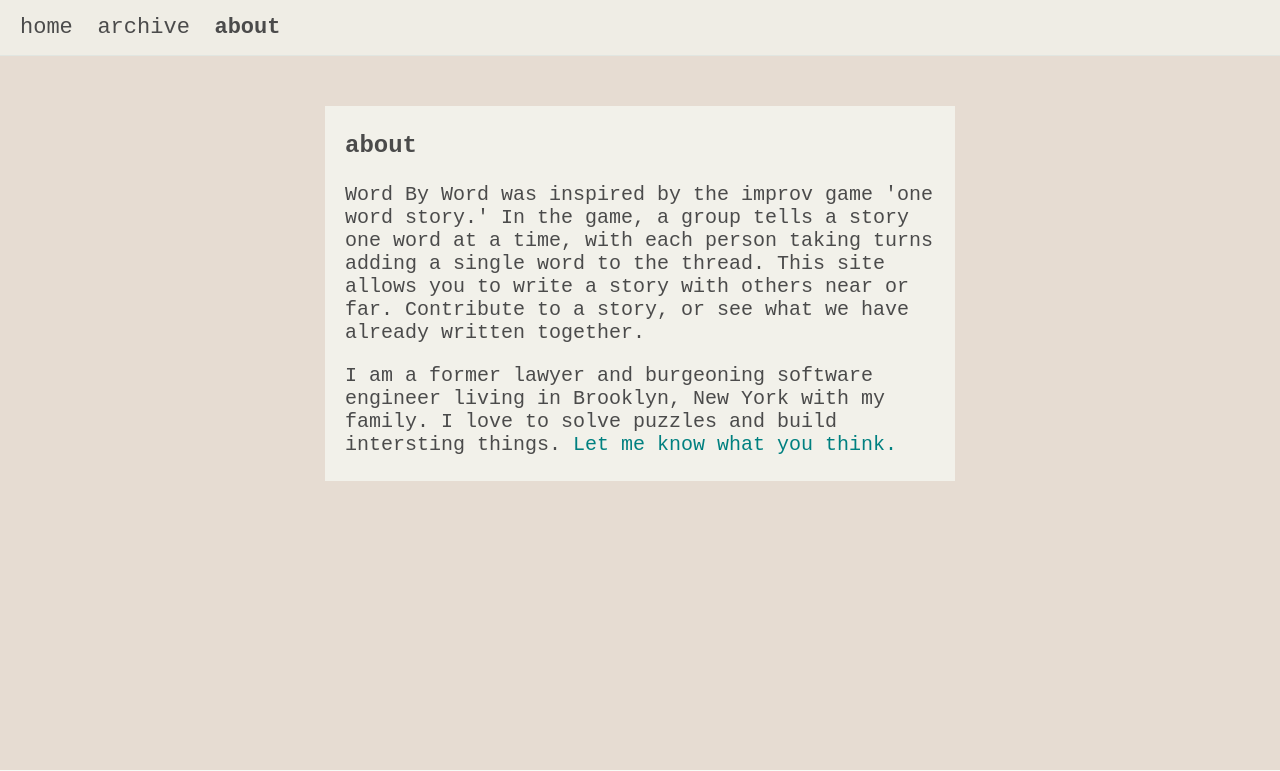
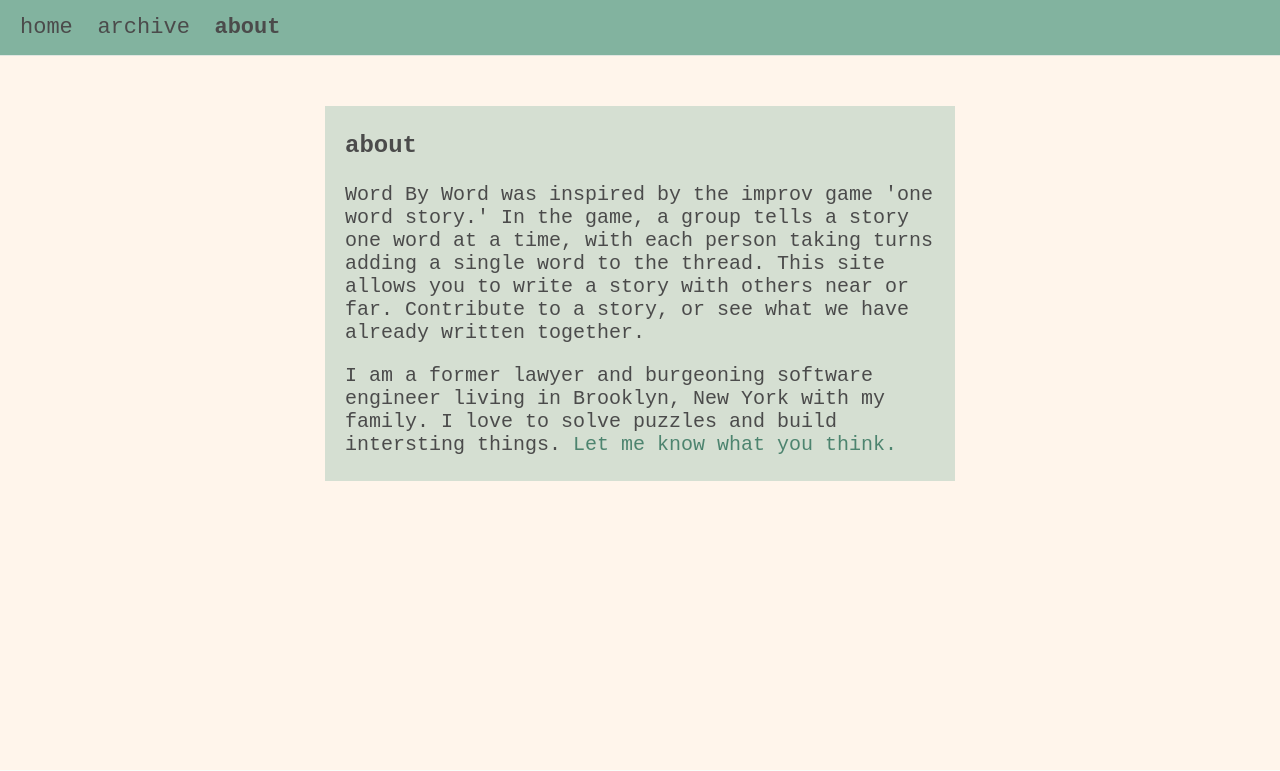
Before and after one commit to jennifermklein/word-by-word, a Flask app: page /about in a window 1280 px wide. Shown: the top 771 px of the page. Run offline with Flask 2, Linux system fonts and the light colour scheme; data that the repository does not hold is empty; some libraries are stand-ins or nearby versions.

Commit message:
color redesign

```diff
--- a/static/word_style.css
+++ b/static/word_style.css
@@ -1,5 +1,5 @@
 body {
-    background-color: rgb(230, 220, 210);
+    background-color: rgb(255, 245, 235);
     font-family: 'Courier New', Courier, monospace;
     font-weight: 400;
     text-align: left;
@@ -40,7 +40,7 @@ span {
 }
 
 input {
-    background-color: rgb(230, 220, 210);
+    background-color: rgb(255, 245, 235);
     border: none;
     font-family: 'Courier New', Courier, monospace;
     font-size: 22px;
@@ -56,12 +56,12 @@ input:focus {
 }
 
 button {
-    border: 1px solid rgb(75,95,95);
+    border: 1px solid rgb(27, 82, 61);
     background-color: rgb(250,255,255);
     cursor: pointer;
     font-size: 16px;
     font-weight: bold;
-    color: rgb(0,80,80);
+    color:  rgb(77, 132, 111);
     margin: -25px 0px 0px 5px;
     box-shadow: 2px 2px 2px rgb(85, 85, 85);
     transition: box-shadow .5s, color .5s;
@@ -83,7 +83,7 @@ button:hover {
 
 .message > p {
     font-family: Arial, Helvetica, sans-serif;
-    color: rgb(115, 115, 115);
+    color: rgb(77, 132, 111);
     text-indent: 0%;
     margin-top: -10px;
     transition: all .3s;
@@ -92,13 +92,16 @@ button:hover {
 .date {
     text-indent: 0%;
     font-size: 14pt;
-    margin-top: -8px;
+    margin-top: -14px;
+    margin-bottom: -6px;
     font-weight: 500;
+    color: rgb(77, 132, 111)
 }
 
 h2 {
-    font-size: 22pt;
+    font-size: 20pt;
     font-family: Georgia, 'Times New Roman', Times, serif;
+    text-decoration: underline;
 }
 /* .stories button {
     height: 110px;
@@ -107,9 +110,9 @@ h2 {
 } */
 
 .about {
-    background-color: rgba(250,255,250,.6);
+    background-color: rgba(117, 172, 151, 0.3);
     max-width: 50%;
-    min-width: 350px;
+    min-width: 300px;
     margin: 50px auto auto auto;
     padding: 2px 20px 5px 20px;
 }
@@ -125,19 +128,19 @@ h3 {
 
 a {
     text-decoration: none;
-    color: teal;
+    color: rgb(77, 132, 111);
     transition: color .5s;
 }
 
 a:hover {
     text-decoration: none;
-    color: rgb(0, 85, 85);
+    color: rgb(117, 172, 151);
     /* transition: color .5s; */
 }
 
 nav {
     border-bottom: 1px solid rgb(225,230,225);
-    background-color: rgba(250,255,250,.5);
+    background-color: rgba(117, 172, 151, 0.9);
     margin: 0px;
     padding: 0px;
 }
@@ -165,7 +168,7 @@ nav {
 }
 
 .nav-item > a:hover {
-    color: teal;
+    color: rgb(245, 255, 245);
 }
 
 footer {
--- a/static/wordbyword.js
+++ b/static/wordbyword.js
@@ -22,7 +22,7 @@ document.addEventListener('DOMContentLoaded',function() {
     setInterval(updateStory, 500);
 
     function resetErrorMessage(){
-        errorMessage.style.color = "rgb(115, 115, 115)";
+        errorMessage.style.color = "rgb(77, 132, 111)";
         errorMessage.innerHTML = "Type a single word and press enter to submit";
     }
 
@@ -31,7 +31,7 @@ document.addEventListener('DOMContentLoaded',function() {
         axios.get('/session_error')
             .then(function(response) {
                 if (response.data === 'True') {
-                    errorMessage.style.color = "#D8000C";
+                    errorMessage.style.color = "rgb(255,80,50)";
                     errorMessage.innerHTML = "It's someone else's turn to add a word!";
                     setInterval(resetErrorMessage, 10000);
                 }
```
